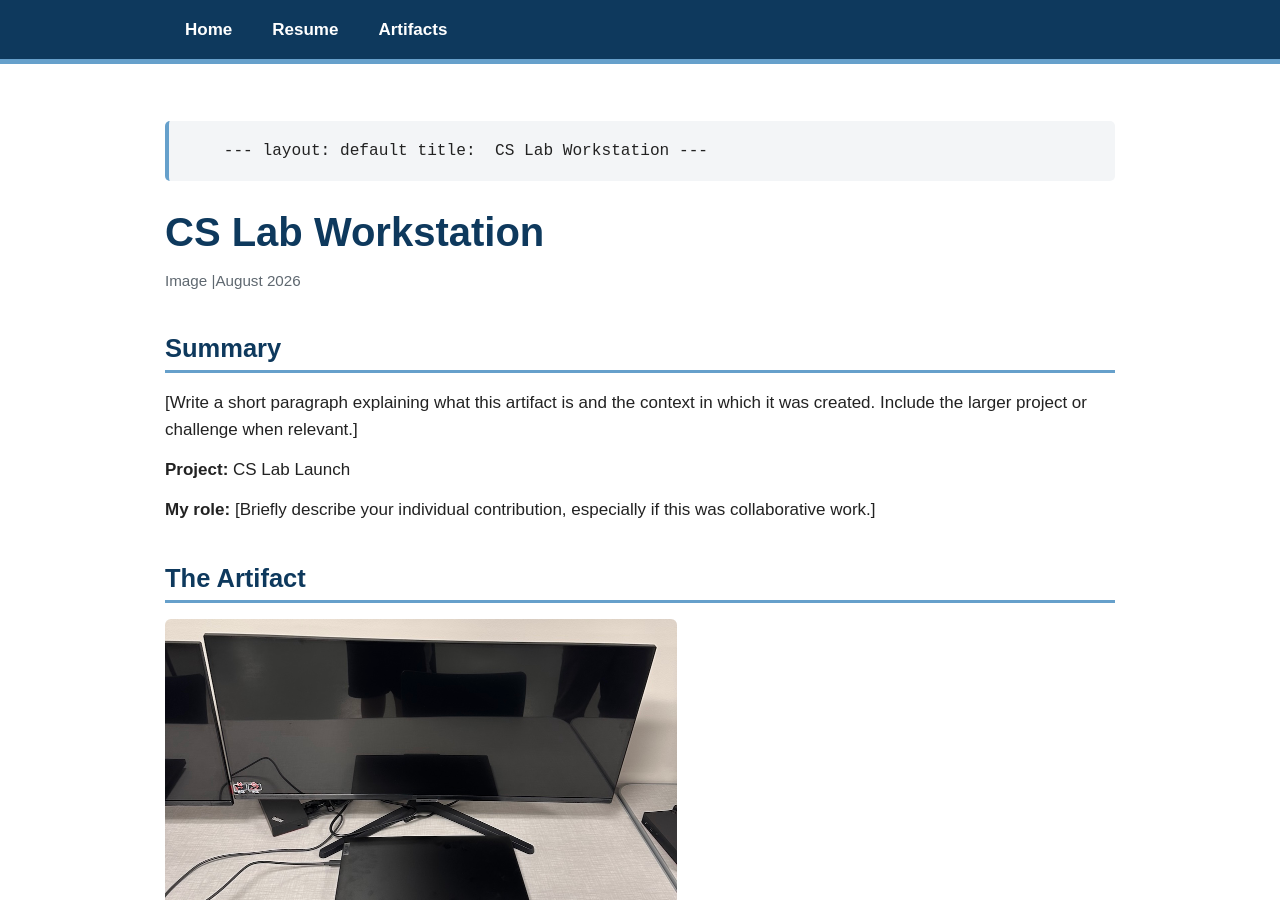
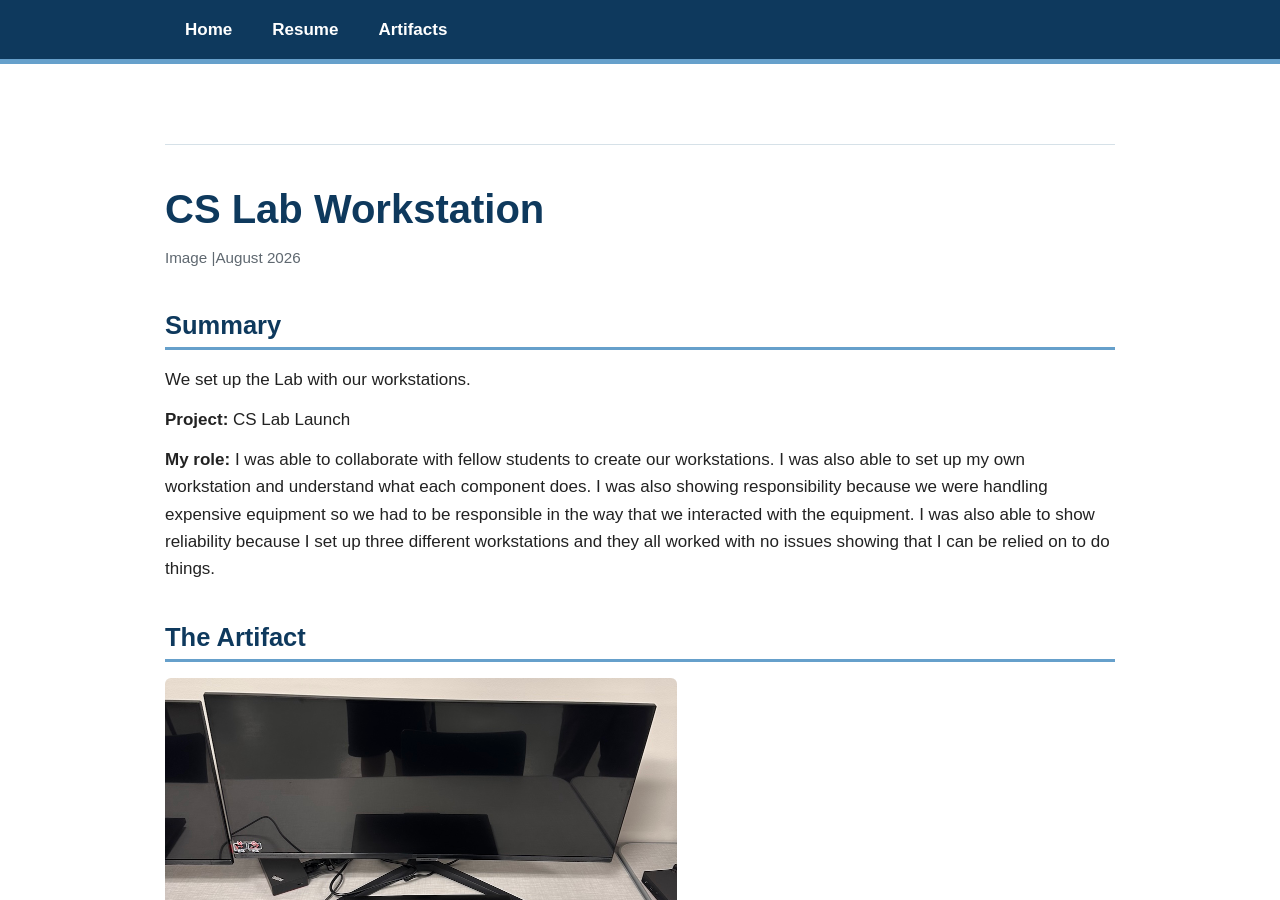
Before and after one commit to Yoav321/Apex-Portfolio, a Jekyll site: the page built from artifacts/CS Lab/index.md, in a window 1280 px wide and 900 px high. Built offline with Jekyll 4.4.1, drawn with Linux system fonts in a browser that asks for light colours; our own code applies the rules of GitHub Pages for plain Markdown files; some of the changed text lies outside the part shown.

Commit message:
update workstaion index file

```diff
--- a/artifacts/CS Lab/index.md
+++ b/artifacts/CS Lab/index.md
@@ -1,6 +1,4 @@
-        ---
-layout: default
-title:  CS Lab Workstation
+
 ---
 
 # CS Lab Workstation
@@ -9,11 +7,11 @@ title:  CS Lab Workstation
 
 ## Summary
 
-[Write a short paragraph explaining what this artifact is and the context in which it was created. Include the larger project or challenge when relevant.]
+We set up the Lab with our workstations.
 
 **Project:** CS Lab Launch
 
-**My role:** [Briefly describe your individual contribution, especially if this was collaborative work.]
+**My role:** I was able to collaborate with fellow students to create our workstations. I was also able to set up my own workstation and understand what each component does. I was also showing responsibility because we were handling expensive equipment so we had to be responsible in the way that we interacted with the equipment. I was also able to show reliability because I set up three different workstations and they all worked with no issues showing that I can be relied on to do things.
 
 ## The Artifact
 <img src="Station2.jpg" width="512">
@@ -26,27 +24,13 @@ title:  CS Lab Workstation
 
 ## Skills Demonstrated
 
-<span class="skill-tag">[Skill]</span>
-<span class="skill-tag">[Skill]</span>
-<span class="skill-tag">[Skill]</span>
-
-## Tools and Technologies
-
-- [Tool, language, platform, or technology]
-- [Tool, language, platform, or technology]
-- [Tool, language, platform, or technology]
+<span class="skill-tag">Collaboration</span>
+<span class="skill-tag">Responsibility</span>
+<span class="skill-tag">Reliability</span>
 
 ## Implementation
 
-[Explain how you created this artifact. Describe the major decisions, technical work, problem-solving, testing, troubleshooting, or revisions involved.]
-
-[Include process images if they help explain your work.]
-![Describe image](PROCESS-IMAGE.png)
-
-
-## What I Learned
-
-[Describe what you learned technically or professionally and what you would do differently next time.]
+I created this artifact by unboxing the parts and assemebling them together to create the workstations.
 
 ---
 
```
